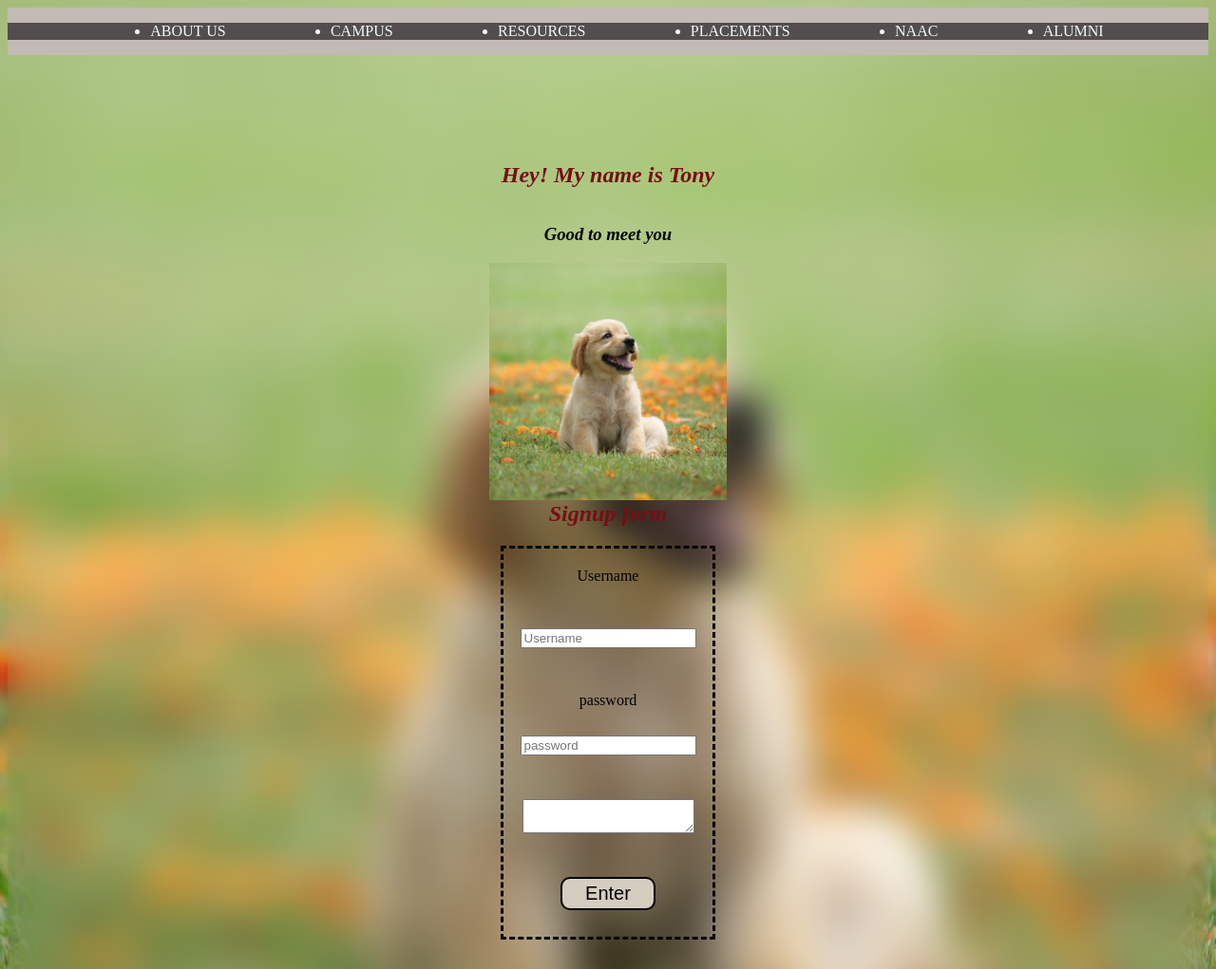
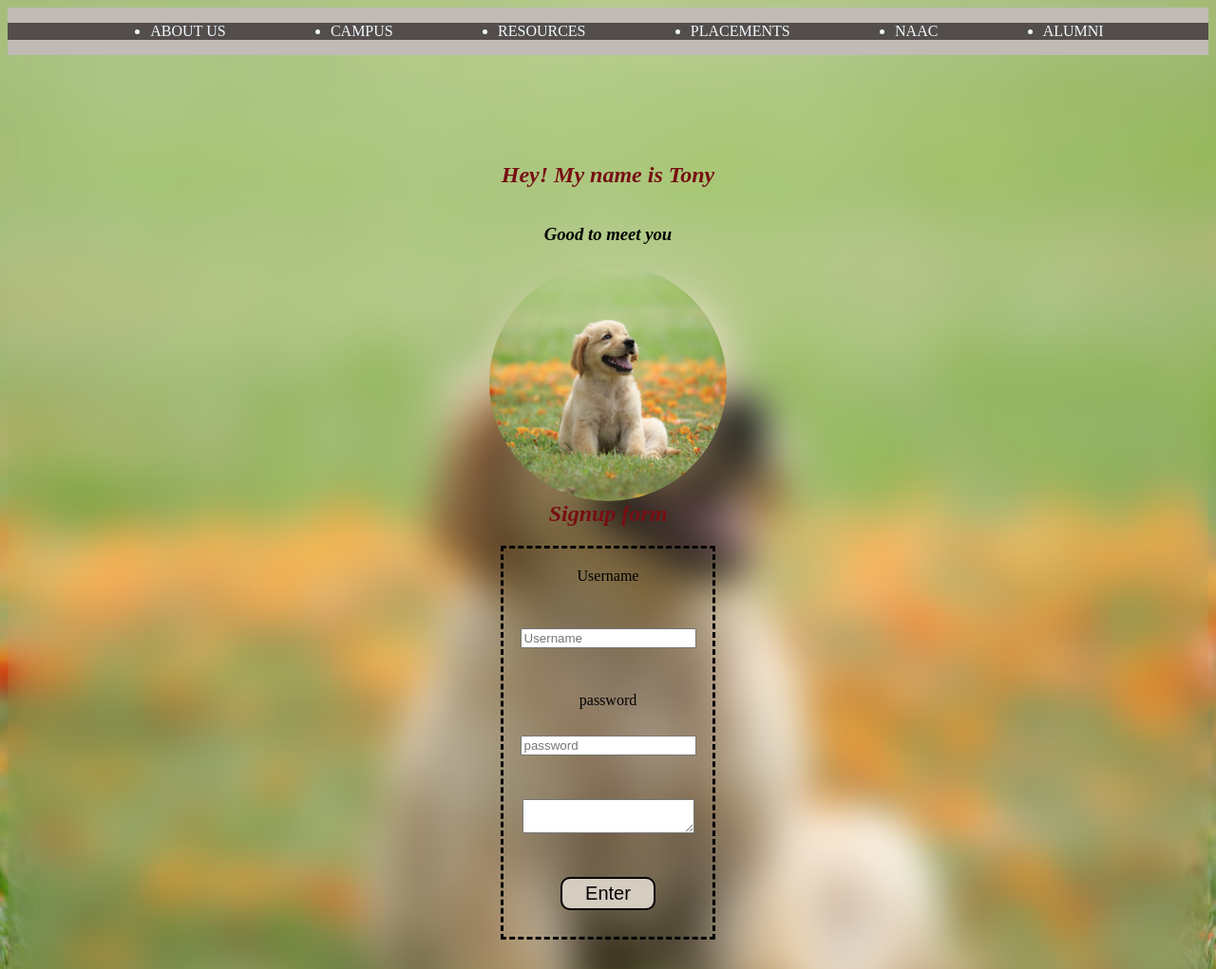
Before and after one commit to ianagha/test, a plain HTML site: page index.html in a window 1280 px wide. Shown: the top 1021 px of the page at 95% size. Drawn offline with Linux system fonts and the light colour scheme.

```diff
--- a/style.css
+++ b/style.css
@@ -41,7 +41,10 @@ h2 {
     transition: .3s ease;
     color: rgb(16, 16, 20)
 }
-img
+img{
+    border: solid 1px transparent;
+    border-radius:200px;
+}
 img:hover {
     transition: .2s  ease;
     transform: scale(90%)
```
